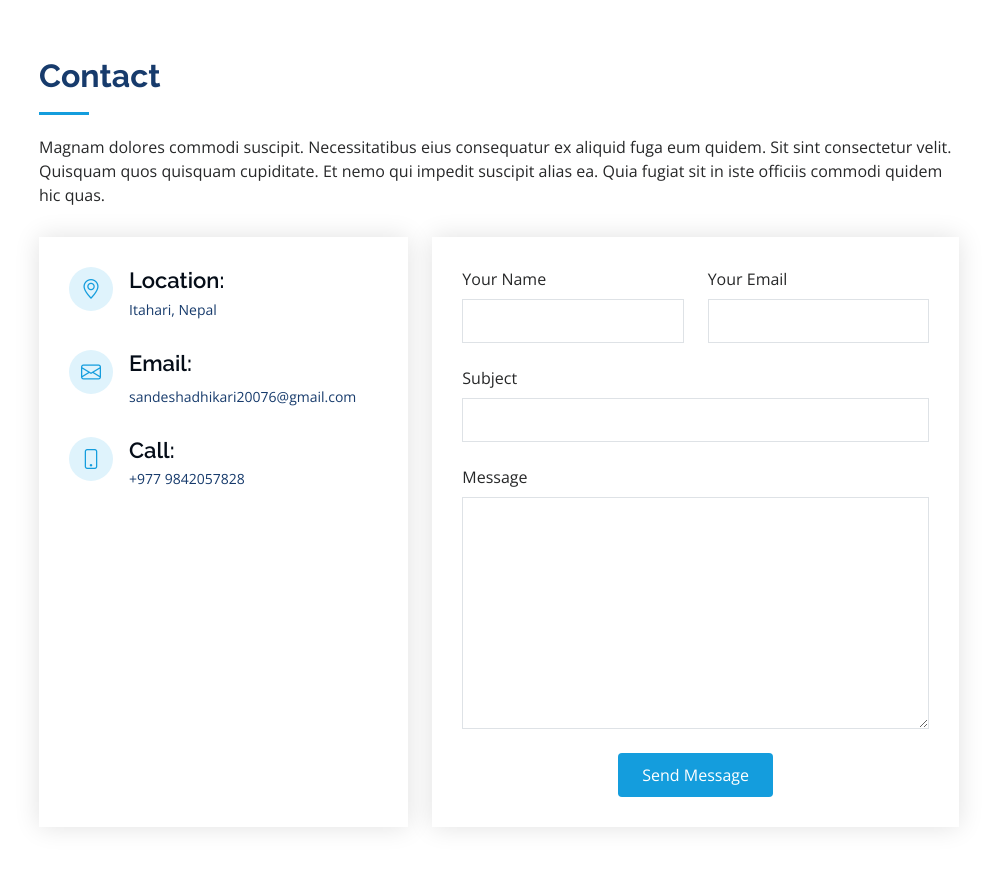
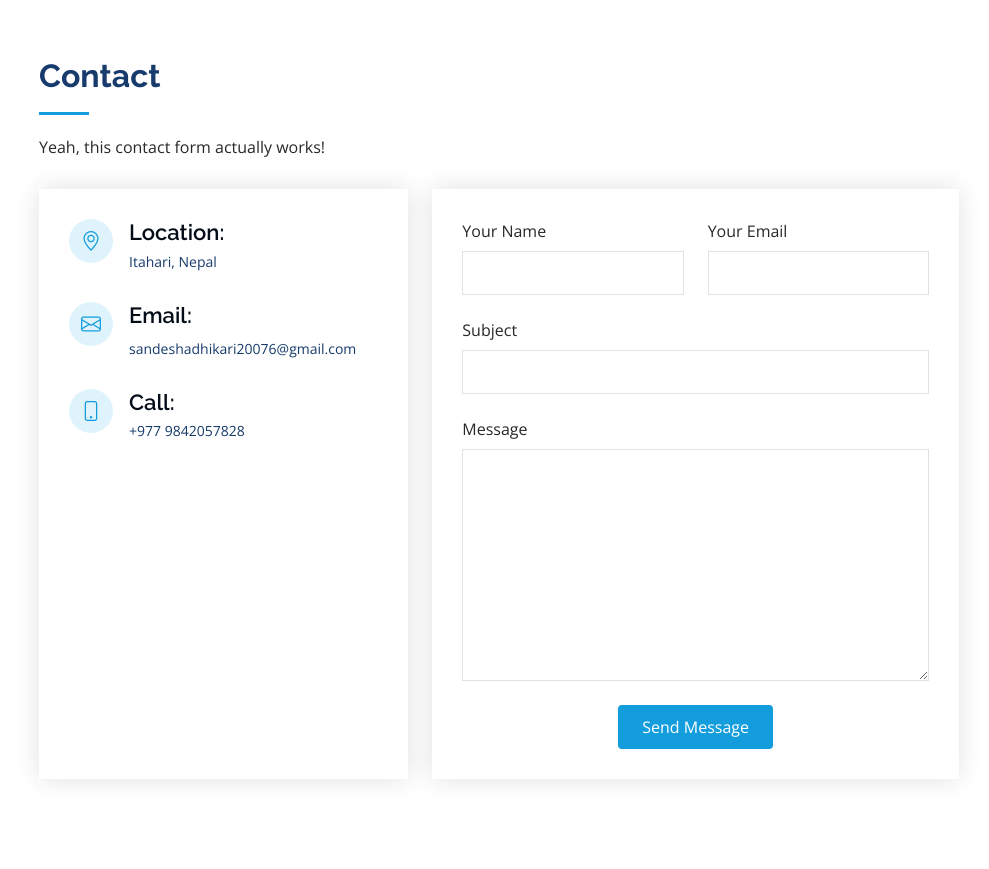
Before and after one commit to sandeshad100/SandeshAdhikari, a plain HTML site: page index.html in a window 1280 px wide. Shown: the part 4541-5410 px from the top of the page, without its empty margins (291-1280 px from the left). Drawn offline with nearby package versions, Linux system fonts and the light colour scheme.

Commit message:
Update index.html

```diff
--- a/index.html
+++ b/index.html
@@ -730,9 +730,7 @@
 
         <div class="section-title">
           <h2>Contact</h2>
-          <p>Magnam dolores commodi suscipit. Necessitatibus eius consequatur ex aliquid fuga eum quidem. Sit sint
-            consectetur velit. Quisquam quos quisquam cupiditate. Et nemo qui impedit suscipit alias ea. Quia fugiat sit
-            in iste officiis commodi quidem hic quas.</p>
+          <p>Yeah, this contact form actually works!</p>
         </div>
 
         <div class="row" data-aos="fade-in">
```
